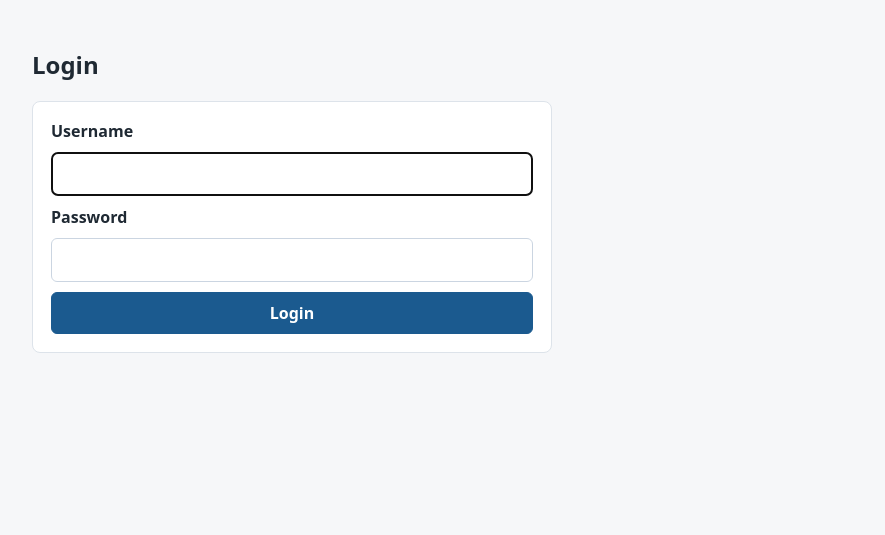
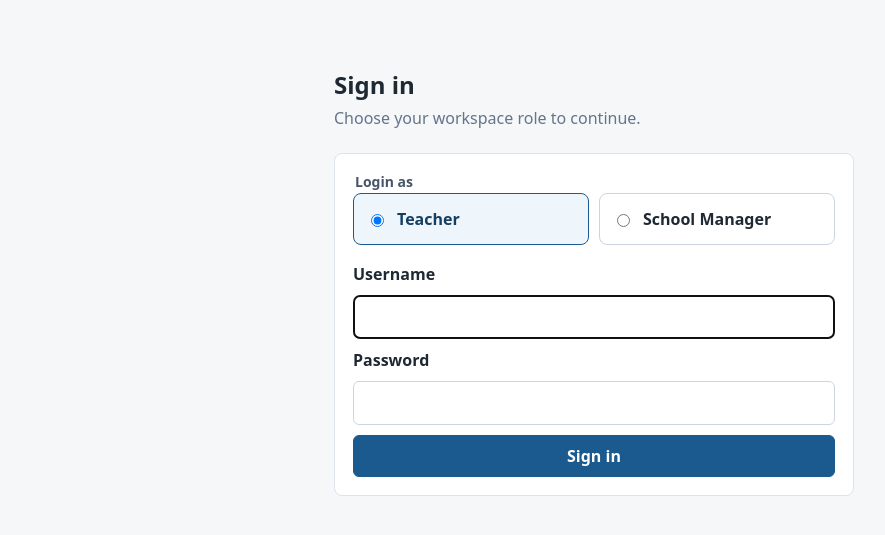
Before and after one commit to BaZom/fahrschule, a Django app: page /login/ in a window 1280 px wide. Shown: the part 51-586 px from the top of the page, without its empty margins (46-931 px from the left). Run offline with Django 5.2, Linux system fonts and the light colour scheme.

Commit message:
Add role-aware login UI

```diff
--- /dev/null
+++ b/accounts/forms.py
@@ -0,0 +1,33 @@
+from django import forms
+from django.contrib.auth.forms import AuthenticationForm
+from django.core.exceptions import ValidationError
+from django.utils.translation import gettext_lazy as _
+
+from .models import User
+
+
+class RoleAuthenticationForm(AuthenticationForm):
+    role = forms.ChoiceField(
+        choices=(
+            (User.TEACHER, "Teacher"),
+            (User.CUSTOMER_ADMIN, "School Manager"),
+        ),
+        widget=forms.RadioSelect,
+        initial=User.TEACHER,
+    )
+
+    error_messages = {
+        **AuthenticationForm.error_messages,
+        "role_mismatch": _(
+            "This account cannot log in as the selected role. Choose the correct login type."
+        ),
+    }
+
+    def confirm_login_allowed(self, user):
+        super().confirm_login_allowed(user)
+        selected_role = self.cleaned_data.get("role")
+        if selected_role and user.role != selected_role:
+            raise ValidationError(
+                self.error_messages["role_mismatch"],
+                code="role_mismatch",
+            )
--- /dev/null
+++ b/accounts/views.py
@@ -0,0 +1,19 @@
+from django.contrib.auth import get_user_model
+from django.contrib.auth.views import LoginView
+
+from .forms import RoleAuthenticationForm
+
+
+User = get_user_model()
+
+
+class RoleLoginView(LoginView):
+    authentication_form = RoleAuthenticationForm
+    template_name = "login.html"
+
+    def get_initial(self):
+        initial = super().get_initial()
+        requested_role = self.request.GET.get("role")
+        valid_roles = {User.TEACHER, User.CUSTOMER_ADMIN}
+        initial["role"] = requested_role if requested_role in valid_roles else User.TEACHER
+        return initial
--- a/config/urls.py
+++ b/config/urls.py
@@ -2,12 +2,13 @@ from django.contrib import admin
 from django.contrib.auth import views as auth_views
 from django.urls import path
 
+from accounts.views import RoleLoginView
 from exams import views as exam_views
 
 
 urlpatterns = [
     path("admin/", admin.site.urls),
-    path("login/", auth_views.LoginView.as_view(template_name="login.html"), name="login"),
+    path("login/", RoleLoginView.as_view(), name="login"),
     path("logout/", auth_views.LogoutView.as_view(), name="logout"),
     path("", exam_views.dashboard_redirect, name="dashboard"),
     path("teacher/", exam_views.teacher_dashboard, name="teacher_dashboard"),
--- a/static/css/app.css
+++ b/static/css/app.css
@@ -115,6 +115,48 @@ section h2 {
 .form-card.narrow,
 .auth-panel {
   max-width: 520px;
+}
+
+.login-panel {
+  margin: 40px auto 0;
+}
+
+.role-picker {
+  border: 0;
+  display: grid;
+  gap: 10px;
+  grid-template-columns: 1fr 1fr;
+  margin: 0 0 8px;
+  padding: 0;
+}
+
+.role-picker legend {
+  color: #475569;
+  font-size: 14px;
+  font-weight: 700;
+  grid-column: 1 / -1;
+  margin-bottom: 2px;
+}
+
+.role-option {
+  align-items: center;
+  border: 1px solid #cbd5e1;
+  border-radius: 8px;
+  cursor: pointer;
+  display: flex;
+  gap: 10px;
+  min-height: 52px;
+  padding: 12px;
+}
+
+.role-option:has(input:checked) {
+  background: #eef6fc;
+  border-color: #1b5a8f;
+  color: #143f63;
+}
+
+.role-option input {
+  width: auto;
 }
 
 input,
@@ -252,7 +294,8 @@ th {
   }
 
   .stats-grid,
-  .split {
+  .split,
+  .role-picker {
     grid-template-columns: 1fr;
   }
 }
--- a/templates/login.html
+++ b/templates/login.html
@@ -3,16 +3,31 @@
 {% block title %}Login{% endblock %}
 
 {% block content %}
-<section class="auth-panel">
-  <h1>Login</h1>
+<section class="auth-panel login-panel">
+  <div class="page-heading">
+    <h1>Sign in</h1>
+    <p>Choose your workspace role to continue.</p>
+  </div>
   <form method="post" class="form-card">
     {% csrf_token %}
     {{ form.non_field_errors }}
+
+    <fieldset class="role-picker">
+      <legend>Login as</legend>
+      {% for radio in form.role %}
+        <label class="role-option" for="{{ radio.id_for_label }}">
+          {{ radio.tag }}
+          <span>{{ radio.choice_label }}</span>
+        </label>
+      {% endfor %}
+      {{ form.role.errors }}
+    </fieldset>
+
     <label for="{{ form.username.id_for_label }}">Username</label>
     {{ form.username }}
     <label for="{{ form.password.id_for_label }}">Password</label>
     {{ form.password }}
-    <button class="button primary" type="submit">Login</button>
+    <button class="button primary" type="submit">Sign in</button>
   </form>
 </section>
 {% endblock %}
```
Also changed, not shown: accounts/tests.py (added, +50 -0 lines), exams/views.py (+6 -3 lines).
